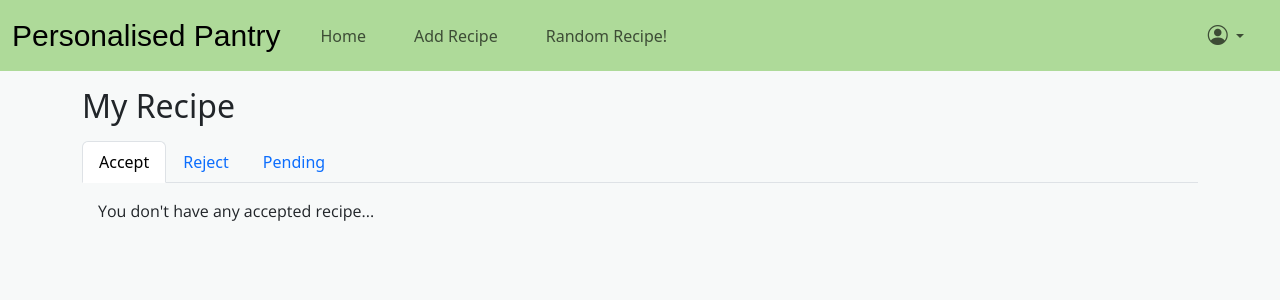
After one commit to PichapopRo/project-pantry, a Django app: page /my_recipe/ in a window 1280 px wide. The commit adds this page. Shown: the top 300 px of the page. Run offline with Django 5.2, Linux system fonts and the light colour scheme; the visitor is signed in with stand-in values (Sample User, id 1); data that the repository does not hold is empty; some web fonts are replaced.

Commit message:
Add new page for my_recipe to track user recipe status

```diff
--- /dev/null
+++ b/templates/my_recipe.html
@@ -0,0 +1,82 @@
+<!DOCTYPE html>
+<html lang="en">
+<head>
+{% extends 'base.html' %}
+</head>
+<html>
+{% block content %}
+<body>
+<div class="container">
+<h2 class="title my-3">My Recipe</h2>
+<ul class="nav nav-tabs" id="myTab" role="tablist">
+  <li class="nav-item" role="presentation">
+    <button class="nav-link active" id="accept-tab" data-bs-toggle="tab" data-bs-target="#accept-tab-pane" type="button" role="tab" aria-controls="accept-tab-pane" aria-selected="true">Accept</button>
+  </li>
+  <li class="nav-item" role="presentation">
+    <button class="nav-link" id="reject-tab" data-bs-toggle="tab" data-bs-target="#reject-tab-pane" type="button" role="tab" aria-controls="reject-tab-pane" aria-selected="false">Reject</button>
+  </li>
+  <li class="nav-item" role="presentation">
+    <button class="nav-link" id="pending-tab" data-bs-toggle="tab" data-bs-target="#pending-tab-pane" type="button" role="tab" aria-controls="pending-tab-pane" aria-selected="false">Pending</button>
+  </li>
+</ul>
+<div class="tab-content" id="myTabContent">
+  <div class="tab-pane fade show active" id="accept-tab-pane" role="tabpanel" aria-labelledby="accept-tab" tabindex="0">
+  {% if my_recipes.accept %}
+      {% for recipe in my_recipes.accept %}
+         <div class="col col-sm-4 mb-3">
+            <div class="card h-100">
+            <img src="{{ recipe.image }}" class="card-img-top" alt="{{ recipe.name }}">
+            <div class="card-body">
+            <h3 class="card-title">{{ recipe.name }}</h3>
+                <small class="card-text">By: {{ recipe.poster_id.username }}</small>
+                <a href="{% url 'recipe' recipe.id %}" class="stretched-link"></a>
+            </div>
+            </div>
+        </div>
+        {% endfor %}
+        {% else %}
+      <p class="mt-3 mx-3">You don't have any accepted recipe...</p>
+        {% endif %}
+  </div>
+  <div class="tab-pane fade" id="reject-tab-pane" role="tabpanel" aria-labelledby="reject-tab" tabindex="0">
+  {% if my_recipes.reject %}
+      {% for recipe in my_recipes.reject %}
+         <div class="col col-sm-4 mb-3">
+            <div class="card h-100">
+            <img src="{{ recipe.image }}" class="card-img-top" alt="{{ recipe.name }}">
+            <div class="card-body">
+            <h3 class="card-title">{{ recipe.name }}</h3>
+                <small class="card-text">By: {{ recipe.poster_id.username }}</small>
+                <a href="{% url 'recipe' recipe.id %}" class="stretched-link"></a>
+            </div>
+            </div>
+        </div>
+        {% endfor %}
+        {% else %}
+      <p class="mt-3 mx-3">You don't have any rejected recipe...</p>
+        {% endif %}
+  </div>
+  <div class="tab-pane fade" id="pending-tab-pane" role="tabpanel" aria-labelledby="pending-tab" tabindex="0">
+  {% if my_recipes.pending %}
+      {% for recipe in my_recipes.pending %}
+         <div class="col col-sm-4 mb-3">
+            <div class="card h-100">
+            <img src="{{ recipe.image }}" class="card-img-top" alt="{{ recipe.name }}">
+            <div class="card-body">
+            <h3 class="card-title">{{ recipe.name }}</h3>
+                <small class="card-text">By: {{ recipe.poster_id.username }}</small>
+                <a href="{% url 'recipe' recipe.id %}" class="stretched-link"></a>
+            </div>
+            </div>
+        </div>
+        {% endfor %}
+      {% else %}
+      <p class="mt-3 mx-3">You don't have any pending recipe...</p>
+        {% endif %}
+  </div>
+</div>
+    </div>
+</body>
+    <script src="https://cdn.jsdelivr.net/npm/bootstrap@5.3.1/dist/js/bootstrap.bundle.min.js"></script>
+{% endblock %}
+</html>
--- a/webpage/static/styles/style.css
+++ b/webpage/static/styles/style.css
@@ -32,8 +32,7 @@ h4{
     font-optical-sizing: auto;
     font-weight: 400;
     font-style: normal;
-  font-variation-settings:
-    "wdth" 100;
+    font-variation-settings: "wdth" 100;
 }
 .bg-success{
     font-size: 14px;
@@ -41,11 +40,15 @@ h4{
     font-optical-sizing: auto;
     font-weight: 700;
     font-style: normal;
-  font-variation-settings:
-    "wdth" 100;
+    font-variation-settings: "wdth" 100;
 }
 h3{
     color: #59704e;
+    font-family: "Open Sans", sans-serif;
+    font-optical-sizing: auto;
+    font-weight: 600;
+    font-style: normal;
+    font-variation-settings: "wdth" 100;
 }
 h1{
     color: #59704e;
@@ -108,3 +111,8 @@ p {
 img {
     overflow: hidden;
 }
+.card-img-top{
+    width: 100%;
+    height: 15vw;
+    object-fit: cover;
+}
--- a/webpage/templates/recipes/description.html
+++ b/webpage/templates/recipes/description.html
@@ -64,7 +64,7 @@
 <div class="well">
 <div class="d-flex">
 <div class="d-flex">
-        <img src="{{ recipe.image }}" alt="{{ recipe.name }}" class="">
+        <img src="{{ recipe.image }}" alt="{{ recipe.name }}">
 </div>
     <div class="flex-grow-1 ms-3">
         <h1 class="display-5 d-inline">{{ recipe.name }}
--- a/webpage/templates/recipes/recipe_list.html
+++ b/webpage/templates/recipes/recipe_list.html
@@ -51,8 +51,6 @@
     </script>
 <html>
 {% extends 'base.html' %}
-{%  load static %}
-<link rel="stylesheet" href="{% static 'styles/style.css' %}">
 <body>
 {% block content %}
 <div class="container">
--- a/webpage/views.py
+++ b/webpage/views.py
@@ -425,3 +425,17 @@ class MyRecipeView(generic.ListView):
     def get_queryset(self):
         """Return user's recipe."""
         return Recipe.objects.filter(poster_id=self.request.user)
+
+    def get_context_data(self, **kwargs):
+        context = super().get_context_data(**kwargs)
+        context['reject'] = []
+        context['accept'] = []
+        context['pending'] = []
+        for recipe in self.get_queryset():
+            if recipe.status in ['rejected', 'Rejected']:
+                context['reject'] += [recipe]
+            elif recipe.status in ['approved', 'Approved']:
+                context['accept'] +=  [recipe]
+            else:
+                context['pending'] += [recipe]
+        return context
```
Lines whose indentation alone changed are shown as unchanged.
